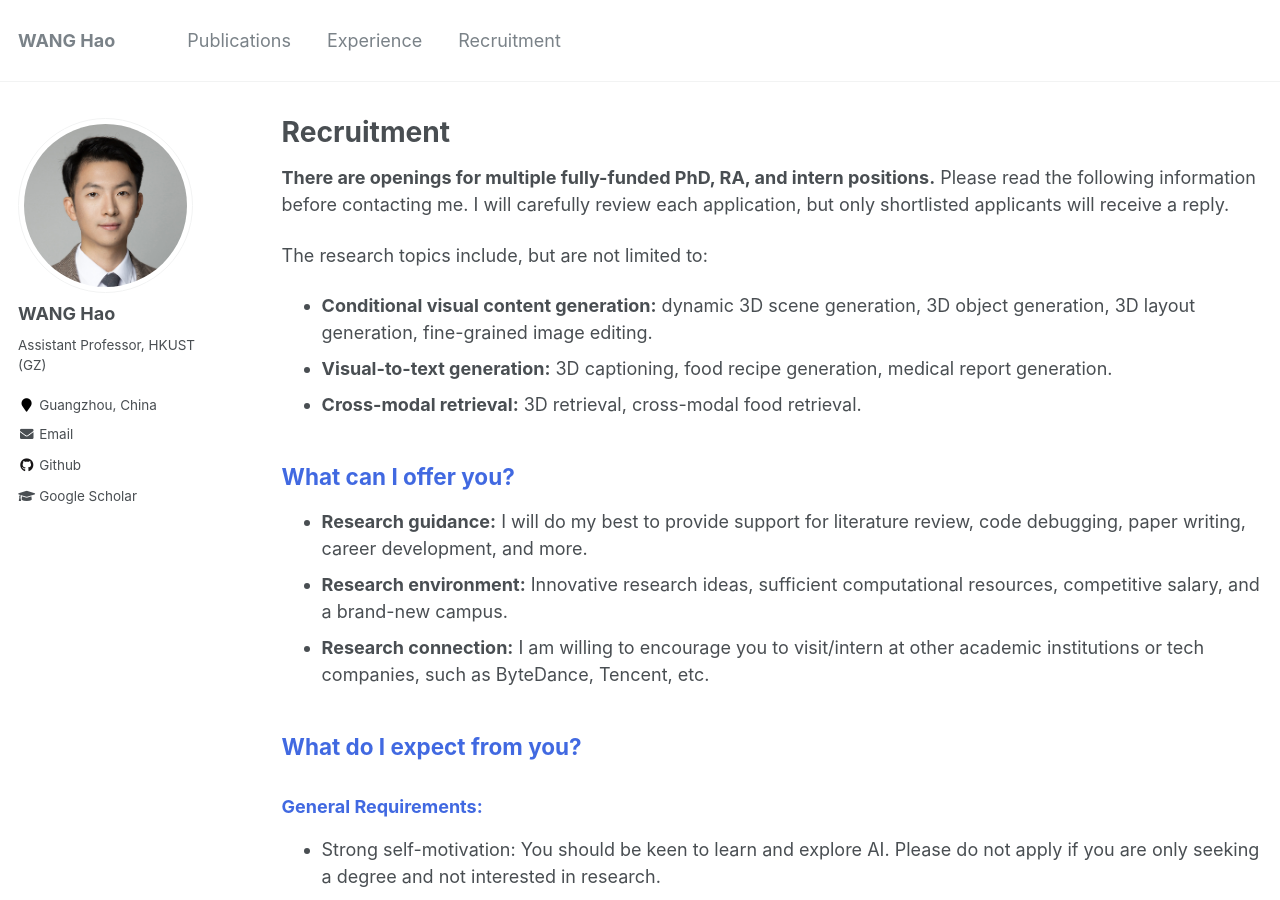
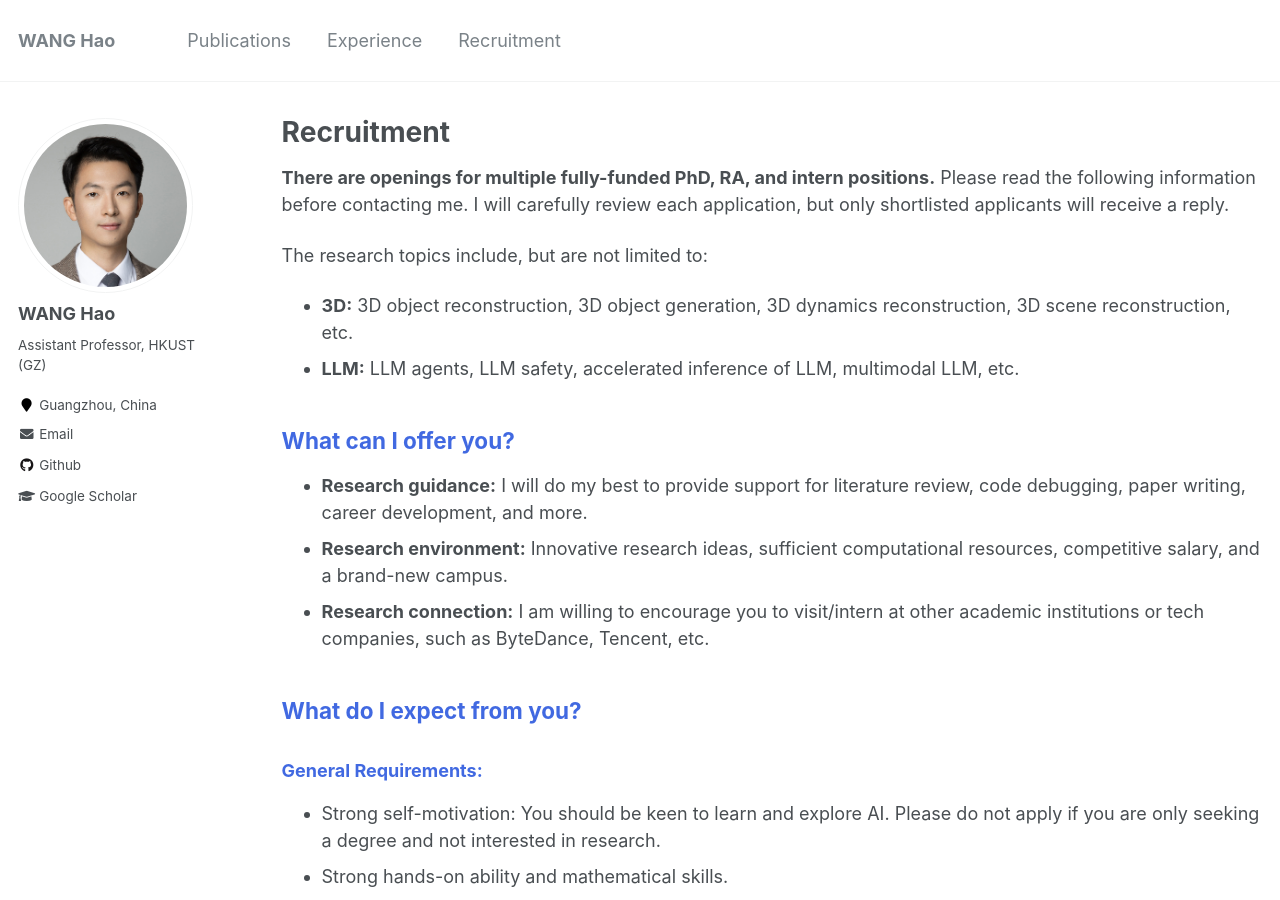
Before and after one commit to hwang1996/hwang1996.github.io, a Jekyll site: the page built from _pages/recruitment.md, in a window 1280 px wide and 900 px high. Built offline with Jekyll 4.4.1, drawn with Linux system fonts in a browser that asks for light colours.

Commit message:
12.17 updates

```diff
--- a/_pages/recruitment.md
+++ b/_pages/recruitment.md
@@ -9,9 +9,9 @@
 **There are openings for multiple fully-funded PhD, RA, and intern positions.** Please read the following information before contacting me. I will carefully review each application, but only shortlisted applicants will receive a reply.
 
 The research topics include, but are not limited to:
-- **Conditional visual content generation:** dynamic 3D scene generation, 3D object generation, 3D layout generation, fine-grained image editing.
-- **Visual-to-text generation:** 3D captioning, food recipe generation, medical report generation.
-- **Cross-modal retrieval:** 3D retrieval, cross-modal food retrieval.
+- **3D:** 3D object reconstruction, 3D object generation, 3D dynamics reconstruction, 3D scene reconstruction, etc.
+- **LLM:** LLM agents, LLM safety, accelerated inference of LLM, multimodal LLM, etc.
+
 
 ## <font color=RoyalBlue>What can I offer you?</font>
 - **Research guidance:** I will do my best to provide support for literature review, code debugging, paper writing, career development, and more.
```
Also changed, not shown: 1 other file.
